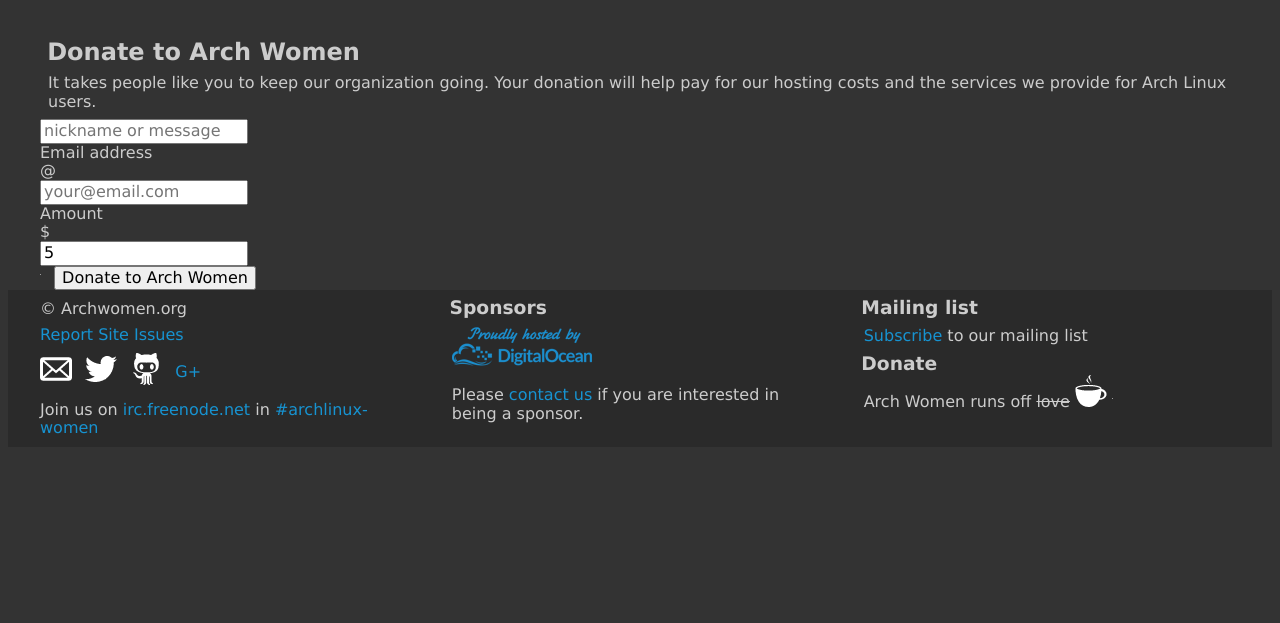
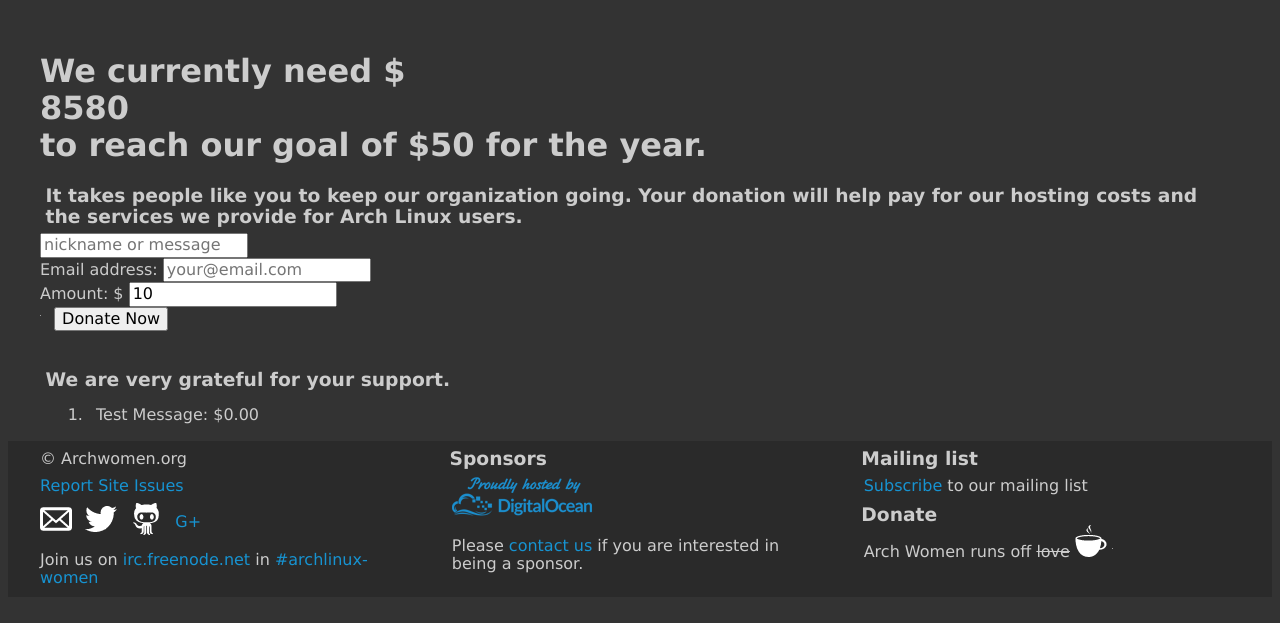
Before and after one commit to archwomen/website, a PHP site: page /donate/index.php in a window 1280 px wide. Shown: the part 94-717 px from the top of the page. Run offline with PHP 8.4, Linux system fonts and the light colour scheme; some libraries are stand-ins or nearby versions; grey boxes are pictures that could not be loaded.

Commit message:
added php and javascript for donate page

```diff
--- /dev/null
+++ b/donate/donations.json
@@ -0,0 +1,10 @@
+[
+    {
+        "status": true,
+        "date": "03:11:30 Feb 1, 2015 EST",
+        "message": "Test Message",
+        "custom": "",
+        "gross": "0.00",
+        "fee": "0.00"
+    }
+]
--- a/donate/index.php
+++ b/donate/index.php
@@ -3,9 +3,13 @@
   include $_SERVER['DOCUMENT_ROOT']."/inc/header.php";
 ?>
       <article role="main">
-        <h2 role="heading">Donate to Arch Women</h2>
-        <p>It takes people like you to keep our organization going. Your donation will
-        help pay for our hosting costs and the services we provide for Arch Linux users.</p>
+        <h1>We currently need<strong class="animation"> $<span class="odometer odometer-auto-theme">50</span></strong> to reach
+            our goal of $50 for the year.
+        </h1>
+        <h3>It takes people like you to keep our organization
+            going. Your donation will help pay for our hosting costs and the
+            services we provide for Arch Linux users.
+        </h3>
         <form class="form-inline" role="form" action="https://www.paypal.com/cgi-bin/webscr" method="post">
           <div class="form-group">
             <div class="input-group">
@@ -14,16 +18,14 @@
           </div>
           <div class="form-group">
             <div class="input-group">
-              <label class="sr-only" for="email">Email address</label>
-              <div class="input-group-addon">@</div>
+              <label for="email">Email address: </label>
               <input id="email" type="text" class="form-control" name="email" placeholder="your@email.com">
             </div>
           </div>
           <div class="form-group">
             <div class="input-group">
-              <label class="sr-only" for="email">Amount</label>
-              <div class="input-group-addon">$</div>
-              <input id="amount" type="text" class="form-control" name="amount" value="5">
+              <label for="amount">Amount: $</label>
+              <input id="amount" type="text" class="form-control" name="amount" value="10">
             </div>
           </div>
           <input type="hidden" name="charset" value="utf-8">
@@ -33,7 +35,41 @@
           <input type="hidden" name="notify_url" value="http://archwomen.org/donate/ipn.php">
           <input type="hidden" name="cmd" value="_donations">
           <img alt="paypal" src="https://www.paypalobjects.com/tr_TR/i/scr/pixel.gif" width="1" height="1">
-          <button type="submit" class="btn btn-default">Donate to Arch Women</button>
+          <button type="submit" class="btn btn-default">Donate Now</button>
         </form>
       </article>
+      <article id="donations" class="donations">
+        <h3>We are very grateful for your support.</h3>
+        <ol id="donationList"></ol>
+      </article>
+      <script src="//code.jquery.com/jquery-1.11.2.min.js"></script>
+      <script src="odometer.min.js"></script>
+      <script>
+        $(function () {
+          var goal = 50;
+          var toalAmount = 0;
+          var lastAmount = 0;
+          var lastDonation = 0;
+        $.getJSON("donations.json", function (data) {
+            var items = [];
+            $.each(data, function (key, val) {
+                toalAmount += val.gross * 1;
+                items.push("<li class='content'><span class='message'>" + val.message +
+                ": </span><span class='gross'>$" + val.gross + "</span></li>");
+            });
+            lastDonation = data[data.length - 1]['gross'] * 1;
+            lastAmount = goal - toalAmount;
+            $('.animation').addClass('animate');
+            $('.animation u').html('-' + lastDonation);
+            var el = document.querySelector('.animation span');
+            var od = new Odometer({
+                el: el,
+                value: (lastAmount + lastDonation),
+                format: ''
+            });
+            od.update(lastAmount)
+            $('#donationList').html(items.join(""));
+          });
+        });
+      </script>
 <?php include $_SERVER['DOCUMENT_ROOT']."/inc/footer.php"; ?>
```
Also changed, not shown: donate/odometer.min.js (added).
